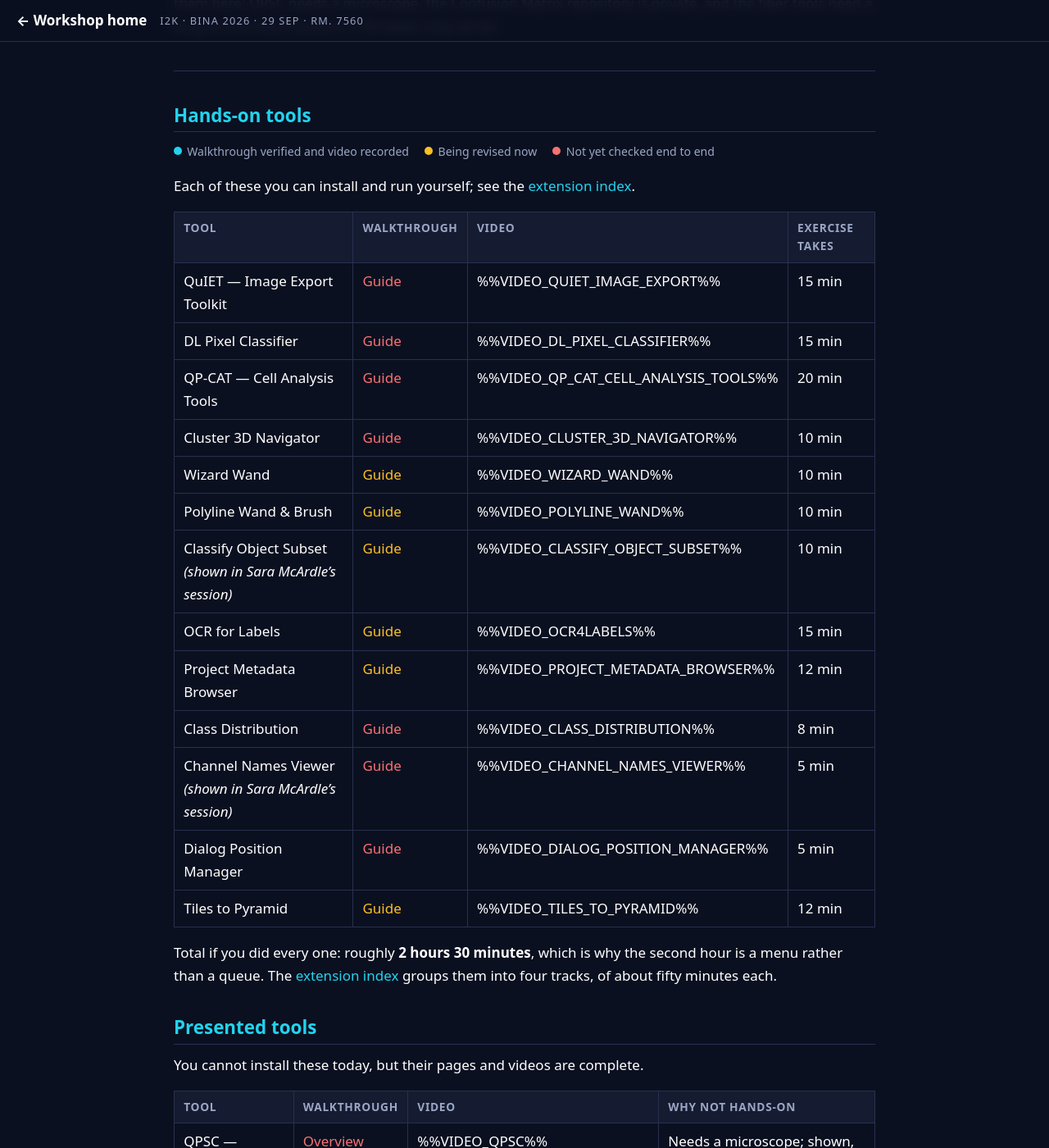
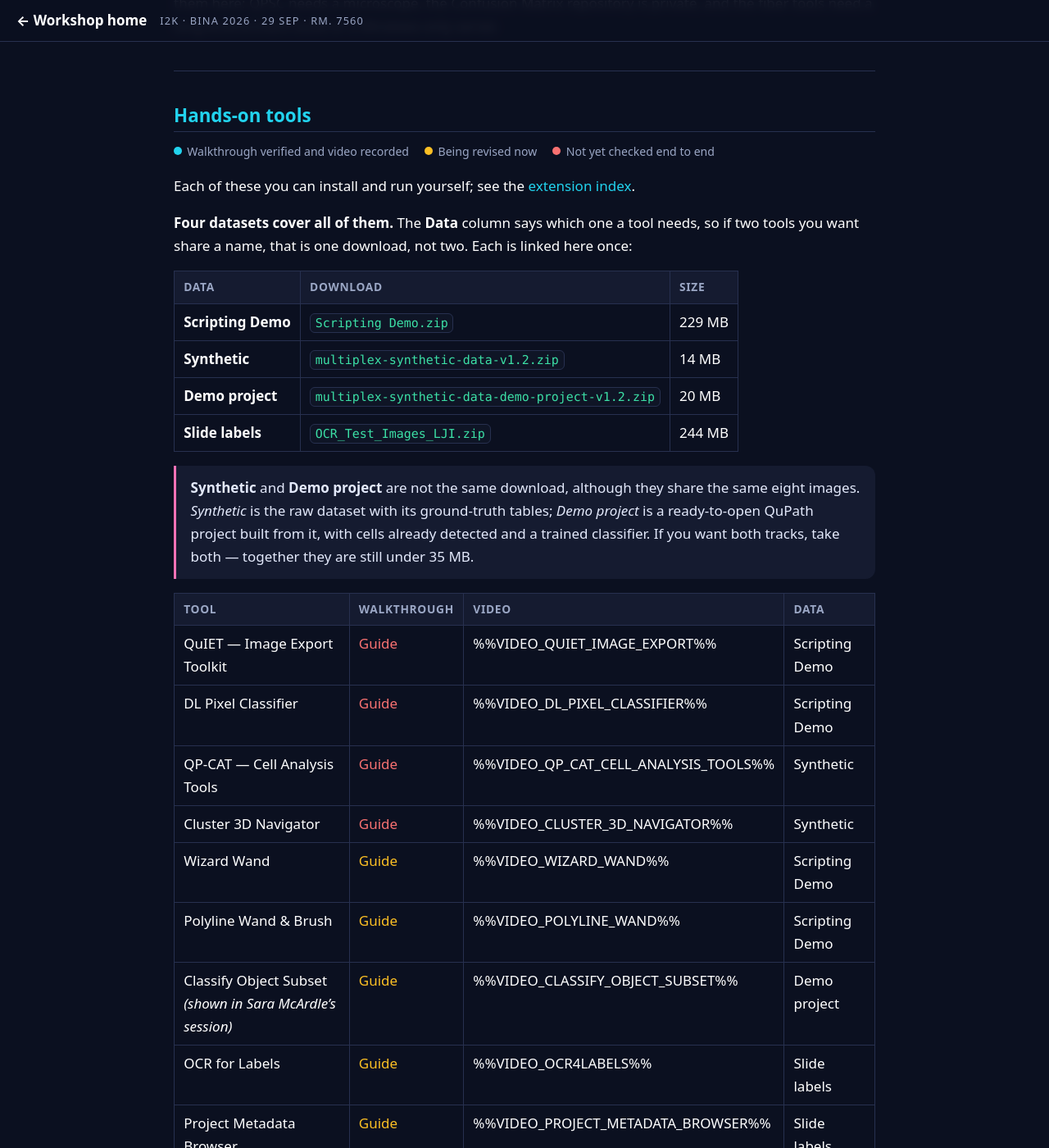
Before and after one commit to MichaelSNelson/BINA-I2K-2026-QuPath-Extensions, a Jekyll site: the page built from docs/walkthroughs.md, in a window 1280 px wide and 1400 px high, scrolled down 1297 px. Shown: the whole window at 82% size. Built offline with Jekyll 4.4.1, drawn with Linux system fonts in a browser that asks for light colours; some of the changed text lies outside the part shown.

Commit message:
Swap exercise times for a data column, one link per dataset
The per-tool time estimates have been consistently wrong, so they are gone
rather than re-estimated; the freed column now says which dataset a tool
needs. Four datasets cover all thirteen, each linked exactly once above the
table, so two tools sharing a name is visibly one download.

Notes that Synthetic and Demo project share their eight images but are not
interchangeable, since that is the one pair someone could reasonably think
is a duplicate.

Claude-Session: https://claude.ai/code/session_01KwiACUr5MacuDvqp74c96o

```diff
--- a/docs/walkthroughs.md
+++ b/docs/walkthroughs.md
@@ -60,25 +60,39 @@ private, and the fiber tools need a long environment build or a Windows-only ser
 
 Each of these you can install and run yourself; see the [extension index](extensions.md).
 
-| Tool | Walkthrough | Video | Exercise takes |
+**Four datasets cover all of them.** The **Data** column says which one a tool needs, so if two
+tools you want share a name, that is one download, not two. Each is linked here once:
+
+| Data | Download | Size |
+|---|---|---|
+| **Scripting Demo** | [`Scripting Demo.zip`](https://drive.google.com/uc?export=download&id=1bWZtjZEtgqZnJOVBc91_Wk_HPgw8dmNY) | 229 MB |
+| **Synthetic** | [`multiplex-synthetic-data-v1.2.zip`](https://github.com/uw-loci/multiplex-synthetic-data/releases/download/v1.2/multiplex-synthetic-data-v1.2.zip) | 14 MB |
+| **Demo project** | [`multiplex-synthetic-data-demo-project-v1.2.zip`](https://github.com/uw-loci/multiplex-synthetic-data/releases/download/v1.2/multiplex-synthetic-data-demo-project-v1.2.zip) | 20 MB |
+| **Slide labels** | [`OCR_Test_Images_LJI.zip`](https://drive.google.com/uc?export=download&id=1HIAm8hbVkVQHNqJziyfBf3r1hYDjUaRS) | 244 MB |
+
+> **Synthetic** and **Demo project** are not the same download, although they share the same
+> eight images. *Synthetic* is the raw dataset with its ground-truth tables; *Demo project* is a
+> ready-to-open QuPath project built from it, with cells already detected and a trained
+> classifier. If you want both tracks, take both — together they are still under 35 MB.
+
+| Tool | Walkthrough | Video | Data |
 |---|---|---|---|
-| QuIET — Image Export Toolkit | [Guide](01-quiet-image-export.md){: .g-todo} | %%VIDEO_QUIET_IMAGE_EXPORT%% | 15 min |
-| DL Pixel Classifier | [Guide](02-dl-pixel-classifier.md){: .g-todo} | %%VIDEO_DL_PIXEL_CLASSIFIER%% | 15 min |
-| QP-CAT — Cell Analysis Tools | [Guide](03-qp-cat-cell-analysis-tools.md){: .g-todo} | %%VIDEO_QP_CAT_CELL_ANALYSIS_TOOLS%% | 20 min |
-| Cluster 3D Navigator | [Guide](04-cluster-3d-navigator.md){: .g-todo} | %%VIDEO_CLUSTER_3D_NAVIGATOR%% | 10 min |
-| Wizard Wand | [Guide](05-wizard-wand.md){: .g-wip} | %%VIDEO_WIZARD_WAND%% | 10 min |
-| Polyline Wand & Brush | [Guide](06-polyline-wand.md){: .g-wip} | %%VIDEO_POLYLINE_WAND%% | 10 min |
-| Classify Object Subset *(shown in Sara McArdle’s session)* | [Guide](07-classify-object-subset.md){: .g-wip} | %%VIDEO_CLASSIFY_OBJECT_SUBSET%% | 10 min |
-| OCR for Labels | [Guide](08-ocr4labels.md){: .g-wip} | %%VIDEO_OCR4LABELS%% | 15 min |
-| Project Metadata Browser | [Guide](09-project-metadata-browser.md){: .g-wip} | %%VIDEO_PROJECT_METADATA_BROWSER%% | 12 min |
-| Class Distribution | [Guide](10-class-distribution.md){: .g-todo} | %%VIDEO_CLASS_DISTRIBUTION%% | 8 min |
-| Channel Names Viewer *(shown in Sara McArdle’s session)* | [Guide](11-channel-names-viewer.md){: .g-todo} | %%VIDEO_CHANNEL_NAMES_VIEWER%% | 5 min |
-| Dialog Position Manager | [Guide](12-dialog-position-manager.md){: .g-todo} | %%VIDEO_DIALOG_POSITION_MANAGER%% | 5 min |
-| Tiles to Pyramid | [Guide](13-tiles-to-pyramid.md){: .g-wip} | %%VIDEO_TILES_TO_PYRAMID%% | 12 min |
+| QuIET — Image Export Toolkit | [Guide](01-quiet-image-export.md){: .g-todo} | %%VIDEO_QUIET_IMAGE_EXPORT%% | Scripting Demo |
+| DL Pixel Classifier | [Guide](02-dl-pixel-classifier.md){: .g-todo} | %%VIDEO_DL_PIXEL_CLASSIFIER%% | Scripting Demo |
+| QP-CAT — Cell Analysis Tools | [Guide](03-qp-cat-cell-analysis-tools.md){: .g-todo} | %%VIDEO_QP_CAT_CELL_ANALYSIS_TOOLS%% | Synthetic |
+| Cluster 3D Navigator | [Guide](04-cluster-3d-navigator.md){: .g-todo} | %%VIDEO_CLUSTER_3D_NAVIGATOR%% | Synthetic |
+| Wizard Wand | [Guide](05-wizard-wand.md){: .g-wip} | %%VIDEO_WIZARD_WAND%% | Scripting Demo |
+| Polyline Wand & Brush | [Guide](06-polyline-wand.md){: .g-wip} | %%VIDEO_POLYLINE_WAND%% | Scripting Demo |
+| Classify Object Subset *(shown in Sara McArdle’s session)* | [Guide](07-classify-object-subset.md){: .g-wip} | %%VIDEO_CLASSIFY_OBJECT_SUBSET%% | Demo project |
+| OCR for Labels | [Guide](08-ocr4labels.md){: .g-wip} | %%VIDEO_OCR4LABELS%% | Slide labels |
+| Project Metadata Browser | [Guide](09-project-metadata-browser.md){: .g-wip} | %%VIDEO_PROJECT_METADATA_BROWSER%% | Slide labels |
+| Class Distribution | [Guide](10-class-distribution.md){: .g-todo} | %%VIDEO_CLASS_DISTRIBUTION%% | Scripting Demo |
+| Channel Names Viewer *(shown in Sara McArdle’s session)* | [Guide](11-channel-names-viewer.md){: .g-todo} | %%VIDEO_CHANNEL_NAMES_VIEWER%% | Synthetic |
+| Dialog Position Manager | [Guide](12-dialog-position-manager.md){: .g-todo} | %%VIDEO_DIALOG_POSITION_MANAGER%% | *none needed* |
+| Tiles to Pyramid | [Guide](13-tiles-to-pyramid.md){: .g-wip} | %%VIDEO_TILES_TO_PYRAMID%% | *not ready yet* |
 
-Total if you did every one: roughly **2 hours 30 minutes**, which is why the second hour is a
-menu rather than a queue. The [extension index](extensions.md) groups them into four tracks,
-of about fifty minutes each.
+The second hour is a menu rather than a queue: take whichever of these you came for. The
+[extension index](extensions.md) groups them into four tracks.
 
 ## Presented tools
 
```
